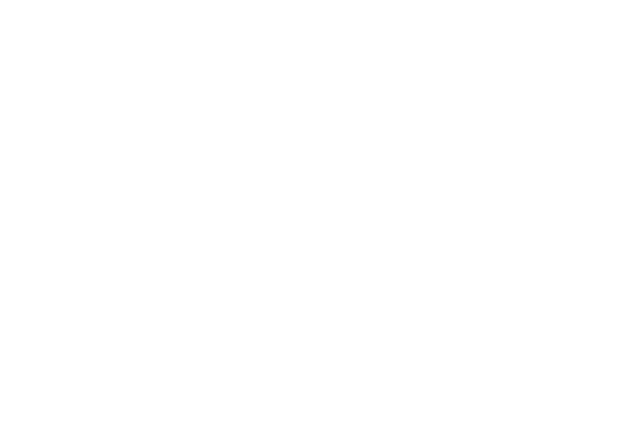
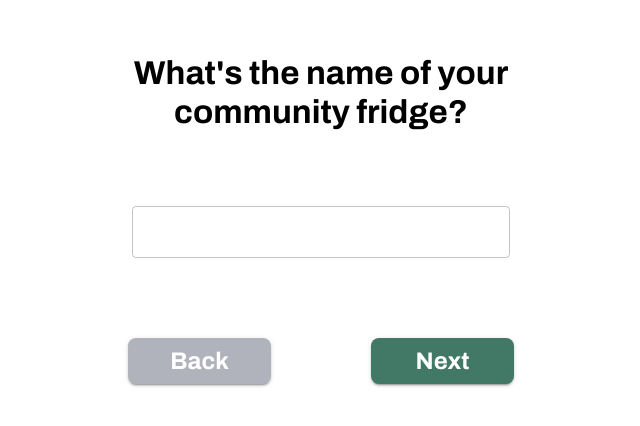
Before and after one commit to skylarsoehl/FUBU, a React (Create React App) app: page /createfridge in a window 1280 px wide. Shown: the part 196-622 px from the top of the page, without its empty margins (319-959 px from the left). Built offline with nearby package versions, Linux system fonts and the light colour scheme.

Commit message:
Creates page for choosing a name for your fridge workspace, as an organizer

```diff
--- a/src/App.js
+++ b/src/App.js
@@ -2,6 +2,7 @@
 import theme from "./theme";
 import { ThemeProvider } from "@material-ui/core/styles";
 import SignIn from "./pages/home/home-page";
+import CreateFridge from "./pages/create-fridge-workspace";
 import { Switch, BrowserRouter as Router, Route } from 'react-router-dom';
 
 
@@ -14,6 +15,11 @@
               <SignIn/>
             </Route>
           </Switch>
+          <Switch>
+            <Route path="/createfridge" exact>
+              <CreateFridge/>
+            </Route>
+          </Switch>
         </Router>
     </ThemeProvider>
   );
--- a/src/index.css
+++ b/src/index.css
@@ -16,4 +16,9 @@
   width: 345px;
   height: 345px;
 
+ }
+
+.MuiOutlinedInput-input-151 {
+  width: 350px !important;
+  height: 15px !important;
 }
--- /dev/null
+++ b/src/pages/create-fridge-workspace.js
@@ -0,0 +1,64 @@
+import React from 'react';
+import { makeStyles } from '@material-ui/core/styles';
+import { ThemeProvider } from '@material-ui/styles';
+import Grid from '@material-ui/core/Grid';
+import theme from '../theme';
+import { Typography } from '@material-ui/core';
+import Button from '@material-ui/core/Button';
+import TextField from '@material-ui/core/TextField';
+
+
+const useStyles = makeStyles((theme) => ({
+    root: {
+        display: 'flex',
+        flexWrap: 'wrap',
+        justifyContent: 'center',
+    },
+    input: {
+        alignItems: 'center',
+        marginTop: '50px',
+        marginBottom: '40px',
+        width: '500px',
+    },
+    miniButtons: {
+        width: '143px',
+        height: '46px',
+        marginBottom: '25px',
+        marginLeft: '50px',
+        marginRight: '50px',
+        fontSize: '24px',
+        borderRadius: '8px',
+    },
+    text: {
+        marginTop: '250px',
+        marginBottom: '25px',
+        textAlign: 'center',
+    },
+    buttonText: {
+        marginTop: '40px',
+        marginBottom: '25px',
+        textAlign: 'center',
+    }
+}));
+
+
+
+function CreateFridge() {
+    const classes = useStyles();
+
+    return (
+        <ThemeProvider theme={theme}>
+            <Typography className={classes.text} variant="h1"> What's the name of your <br></br>community fridge?</Typography>
+            <Grid container className={classes.root}>
+            <TextField className={classes.input} size="large" variant="outlined" />
+                <Grid className={classes.buttonText} item xs={12}>
+                    <Button className={classes.miniButtons} variant="contained" color="secondary">Back</Button>
+                    <Button className={classes.miniButtons} variant="contained" color="primary">Next</Button>
+                </Grid>
+            </Grid>
+        </ThemeProvider>
+
+    );
+}
+
+export default CreateFridge;
```
